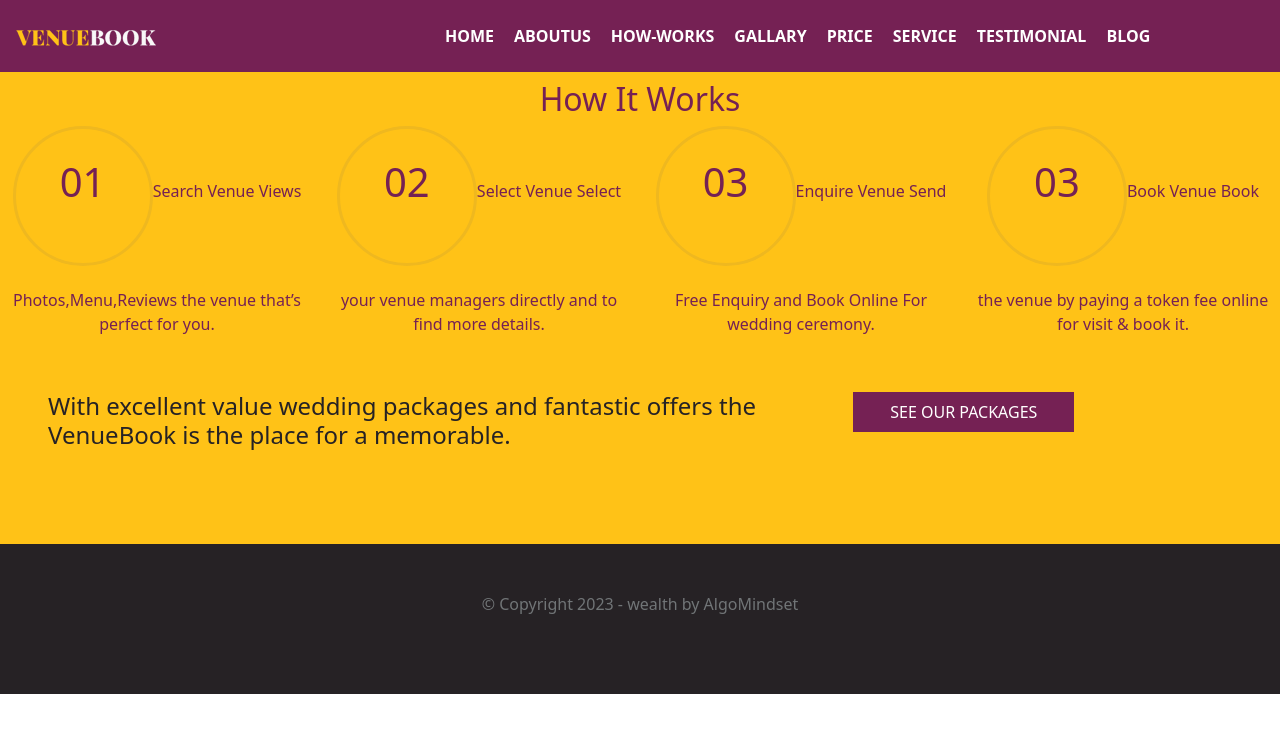
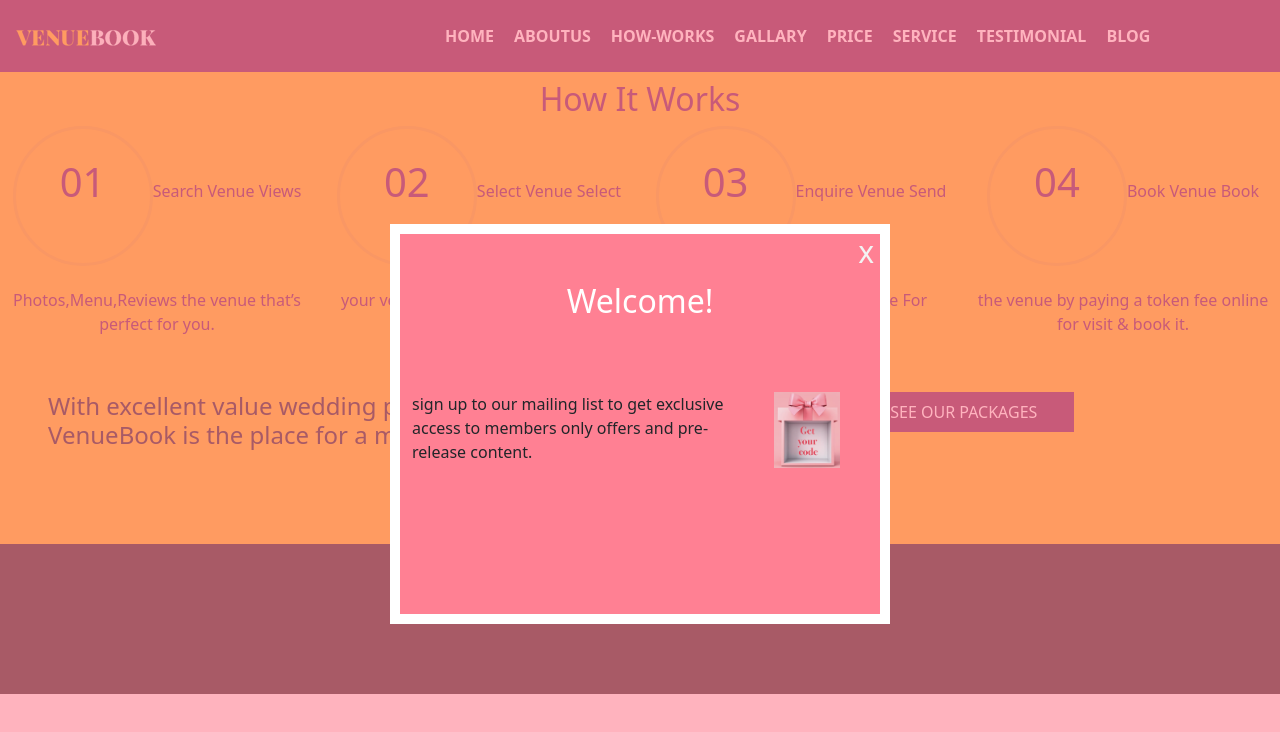
Before and after one commit to kavitaui/new-portfolio, a React (Create React App) app: page /howWorks in a window 1280 px wide. Shown: the top 732 px of the page. Built offline with nearby package versions, Linux system fonts and the light colour scheme.

Commit message:
make model

```diff
--- a/src/App.js
+++ b/src/App.js
@@ -2,7 +2,7 @@ import React from "react";
 import { Outlet  } from "react-router-dom";
 import Footer  from "./Componants/SharedComponants/Footer"
 import Header from "./Componants/SharedComponants/Header";
-
+import Model from "./Componants/Model";
 
 export default function App(){
   return(
@@ -12,7 +12,9 @@ export default function App(){
 
     <Header/>
     <Outlet />
+    <Model/>
    <Footer/>
+
 
    </div>
   )
--- a/src/Componants/HeaderFolder/HowWorks.js
+++ b/src/Componants/HeaderFolder/HowWorks.js
@@ -19,7 +19,7 @@ export default function HowWorks() {
                         Send Free Enquiry and Book Online For wedding ceremony.
                     </div>
                     <div className="col-3">
-                    <div className="circle"><h1>03</h1></div>
+                    <div className="circle"><h1>04</h1></div>
                         Book Venue
                         Book the venue by paying a token fee online for visit & book it.
                     </div>
--- /dev/null
+++ b/src/Componants/Model.js
@@ -0,0 +1,30 @@
+
+import { useState } from "react";
+import gift from "../Asset/images/gift.jpeg";
+export default function Model() {
+    const [model, setModel] = useState(true);
+    return (
+        <> {model ? (<div className=" wrapper" >
+            <div className="box1" ></div>
+            <div className="box2">
+                <div className="box3" onClick={() => { setModel() }}>
+                    <span >x</span>
+                    <div className="col-12 px-5 py-5 content">
+                        <div className="row">
+                            <div><h2>Welcome!</h2></div></div></div>
+                    <div className="col-12  py-2" >
+                        <div className="row">
+                            <div className="col-9 px-4 py-2  ">
+                                sign up to our mailing list to get exclusive access to members only
+                                 offers and pre-release content.</div>
+
+                            <div className="col-3  px-2 py-2">
+                                <img className="wedding-gift" src={gift} alt="" /></div></div>
+                    </div>
+
+                </div>
+            </div>
+        </div>) : null
+        }
+        </>)
+}
```
Also changed, not shown: src/NewPortfolio.json (added, +14 -0 lines), src/Asset/images/gift.jpeg (added).
